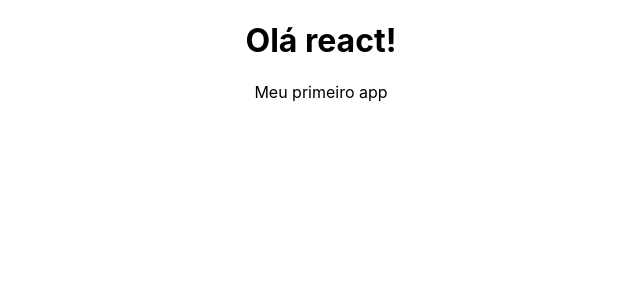
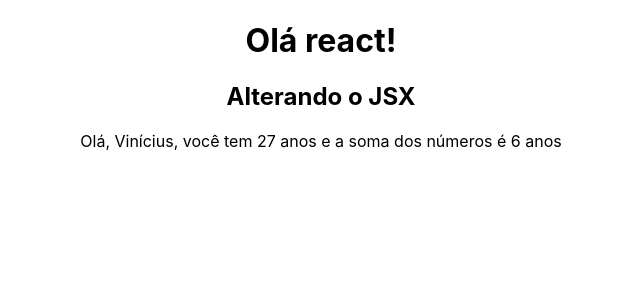
Before and after one commit to viniciusbrandao98/estudos-react, a React (Create React App) app: page / in a window 1280 px wide. Shown: the top 300 px of the page, without its empty margins (319-959 px from the left). Built offline with nearby package versions, Linux system fonts and the light colour scheme.

Commit message:
feat: utilizando variaveis e funcoes no JSX.

```diff
--- a/src/App.js
+++ b/src/App.js
@@ -1,10 +1,17 @@
 import './App.css';
 
 function App() {
+
+function sum(a, b) {
+  return a + b
+}
+const nome = "Vinícius"
+const idade = 27
   return (
     <div className="App">
       <h1>Olá react!</h1>
-      <p>Meu primeiro app</p>
+      <h2>Alterando o JSX</h2>
+      <p>Olá, {nome}, você tem {idade} anos e a soma dos números é {sum(1,5)} anos</p>
     </div>
   );
 }
```
